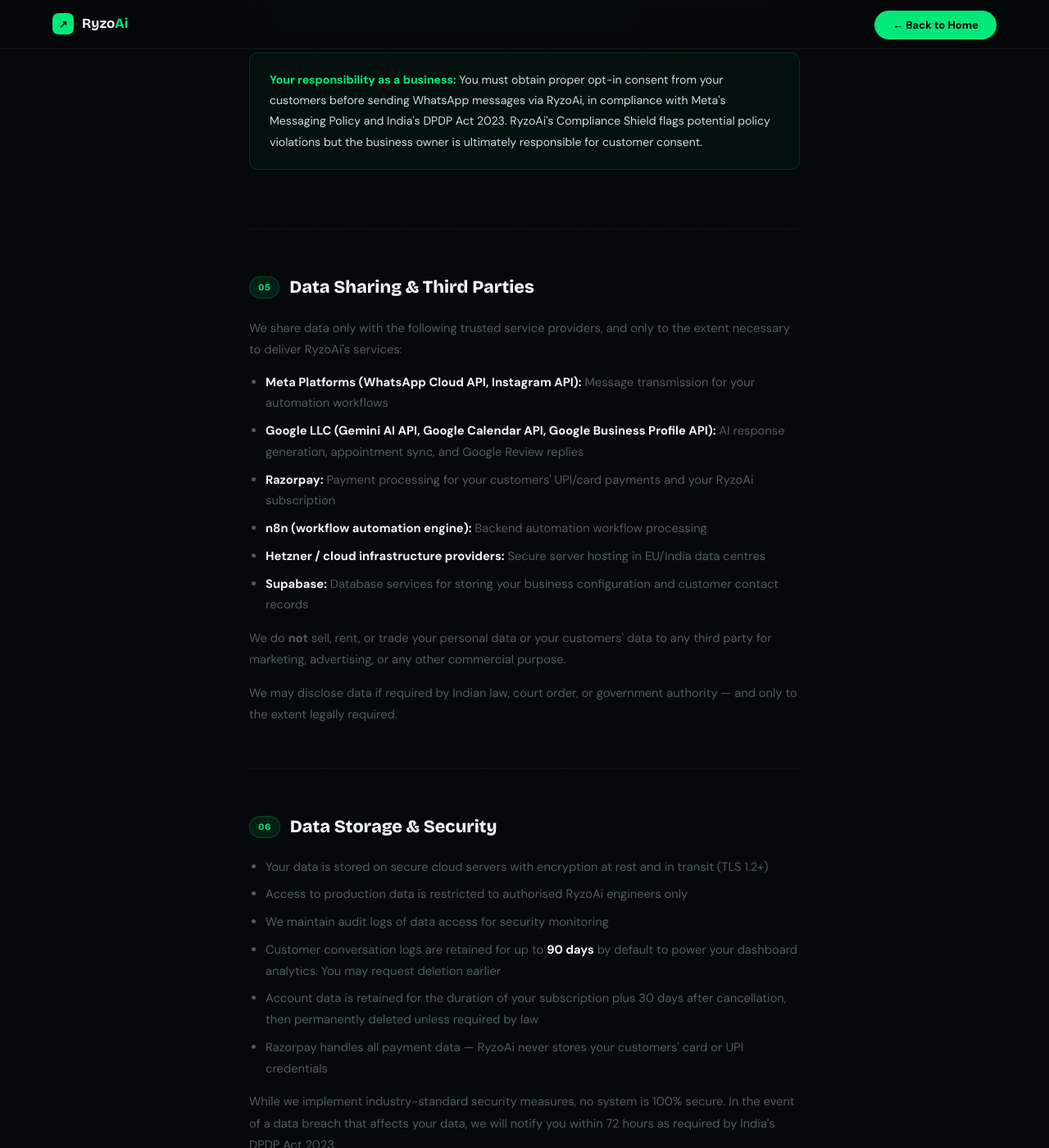
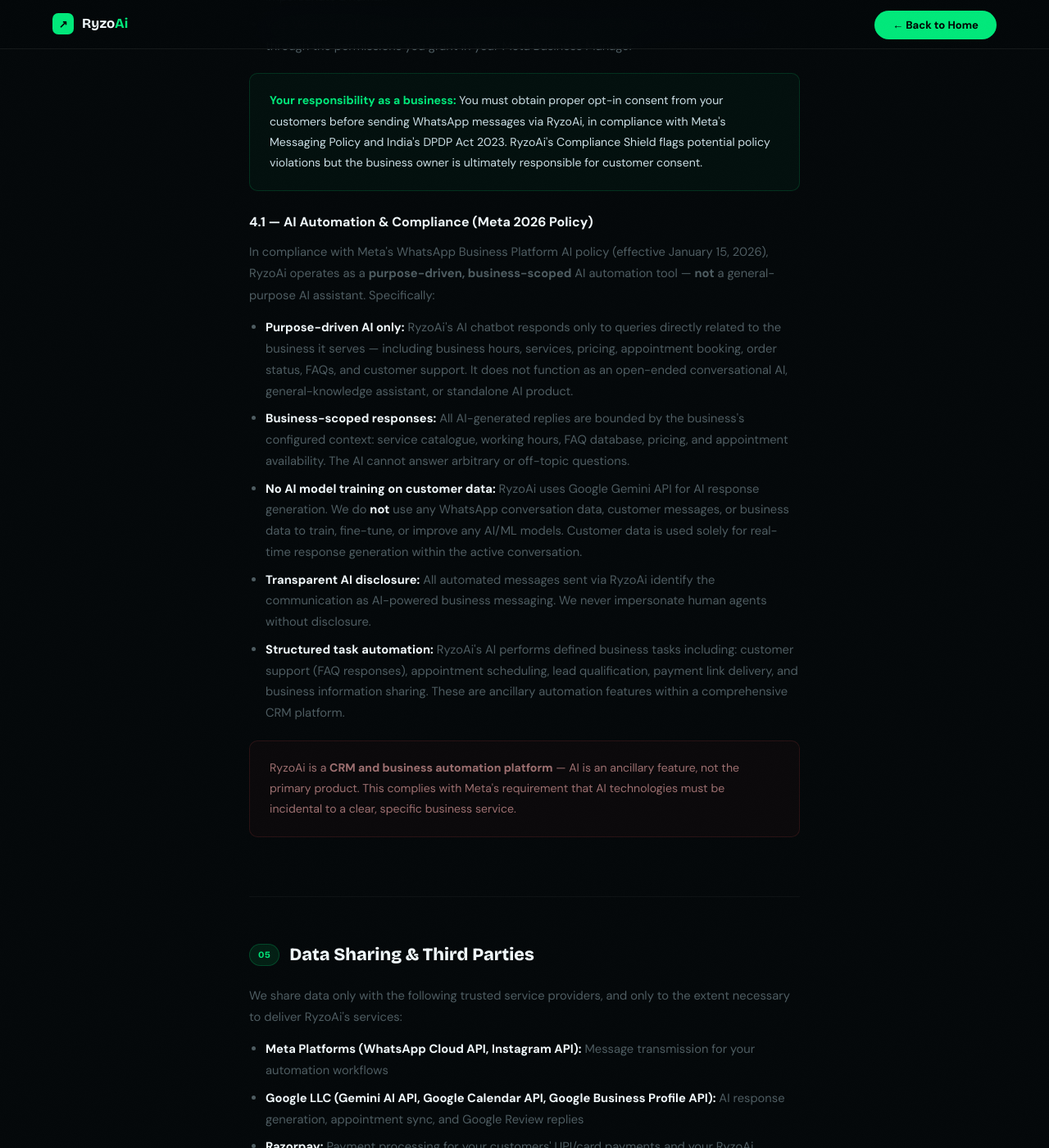
Before and after one commit to nxtgenai-io/ryzoai-landing-p, a Jekyll site: the page privacy-policy.html, which Jekyll copies as it is, in a window 1280 px wide and 1400 px high, scrolled down 3740 px. Shown: the whole window at 82% size. Built offline with Jekyll 4.4.1, drawn with Linux system fonts in a browser that asks for light colours; some of the changed text lies outside the part shown.

Commit message:
feat: add AI compliance section to privacy policy (Meta 2026 policy)

```diff
--- a/privacy-policy.html
+++ b/privacy-policy.html
@@ -83,7 +83,7 @@
 <div class="page-hero">
   <div class="badge">Legal Document</div>
   <h1>Privacy Policy</h1>
-  <p>Last updated: April 4, 2026 · Effective immediately · Compliant with India's DPDP Act 2023, IT Act 2000 &amp; Meta WhatsApp Business API requirements</p>
+  <p>Last updated: April 29, 2026 · Effective immediately · Compliant with India's DPDP Act 2023, IT Act 2000, Meta WhatsApp Business API requirements &amp; Meta 2026 AI Policy</p>
 </div>
 
 <div class="content-wrap">
@@ -190,6 +190,19 @@
     </ul>
     <div class="highlight-box">
       <p><strong>Your responsibility as a business:</strong> You must obtain proper opt-in consent from your customers before sending WhatsApp messages via RyzoAi, in compliance with Meta's Messaging Policy and India's DPDP Act 2023. RyzoAi's Compliance Shield flags potential policy violations but the business owner is ultimately responsible for customer consent.</p>
+    </div>
+
+    <h3>4.1 — AI Automation & Compliance (Meta 2026 Policy)</h3>
+    <p>In compliance with Meta's WhatsApp Business Platform AI policy (effective January 15, 2026), RyzoAi operates as a <strong>purpose-driven, business-scoped</strong> AI automation tool — <strong>not</strong> a general-purpose AI assistant. Specifically:</p>
+    <ul>
+      <li><strong>Purpose-driven AI only:</strong> RyzoAi's AI chatbot responds only to queries directly related to the business it serves — including business hours, services, pricing, appointment booking, order status, FAQs, and customer support. It does not function as an open-ended conversational AI, general-knowledge assistant, or standalone AI product.</li>
+      <li><strong>Business-scoped responses:</strong> All AI-generated replies are bounded by the business's configured context: service catalogue, working hours, FAQ database, pricing, and appointment availability. The AI cannot answer arbitrary or off-topic questions.</li>
+      <li><strong>No AI model training on customer data:</strong> RyzoAi uses Google Gemini API for AI response generation. We do <strong>not</strong> use any WhatsApp conversation data, customer messages, or business data to train, fine-tune, or improve any AI/ML models. Customer data is used solely for real-time response generation within the active conversation.</li>
+      <li><strong>Transparent AI disclosure:</strong> All automated messages sent via RyzoAi identify the communication as AI-powered business messaging. We never impersonate human agents without disclosure.</li>
+      <li><strong>Structured task automation:</strong> RyzoAi's AI performs defined business tasks including: customer support (FAQ responses), appointment scheduling, lead qualification, payment link delivery, and business information sharing. These are ancillary automation features within a comprehensive CRM platform.</li>
+    </ul>
+    <div class="warn-box">
+      <p>RyzoAi is a <strong>CRM and business automation platform</strong> — AI is an ancillary feature, not the primary product. This complies with Meta's requirement that AI technologies must be incidental to a clear, specific business service.</p>
     </div>
   </div>
 
```
